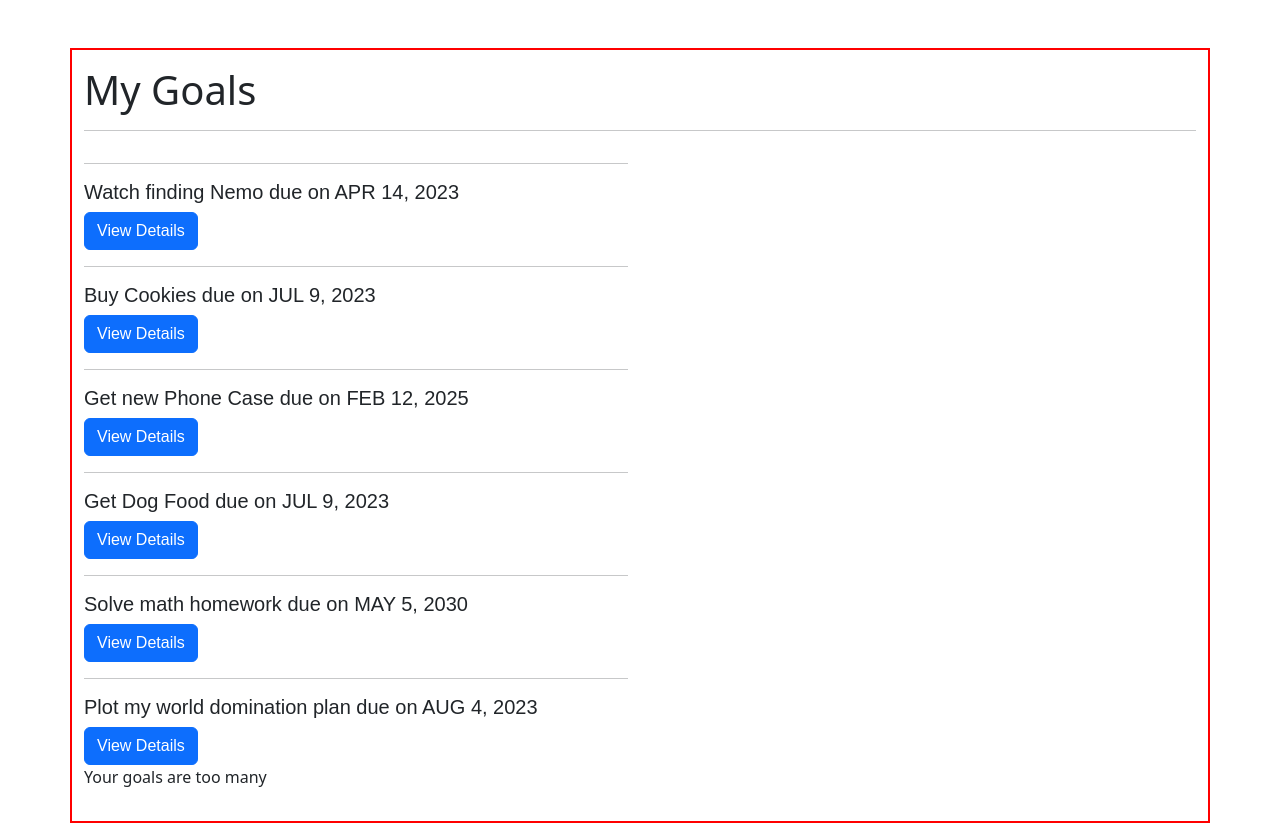
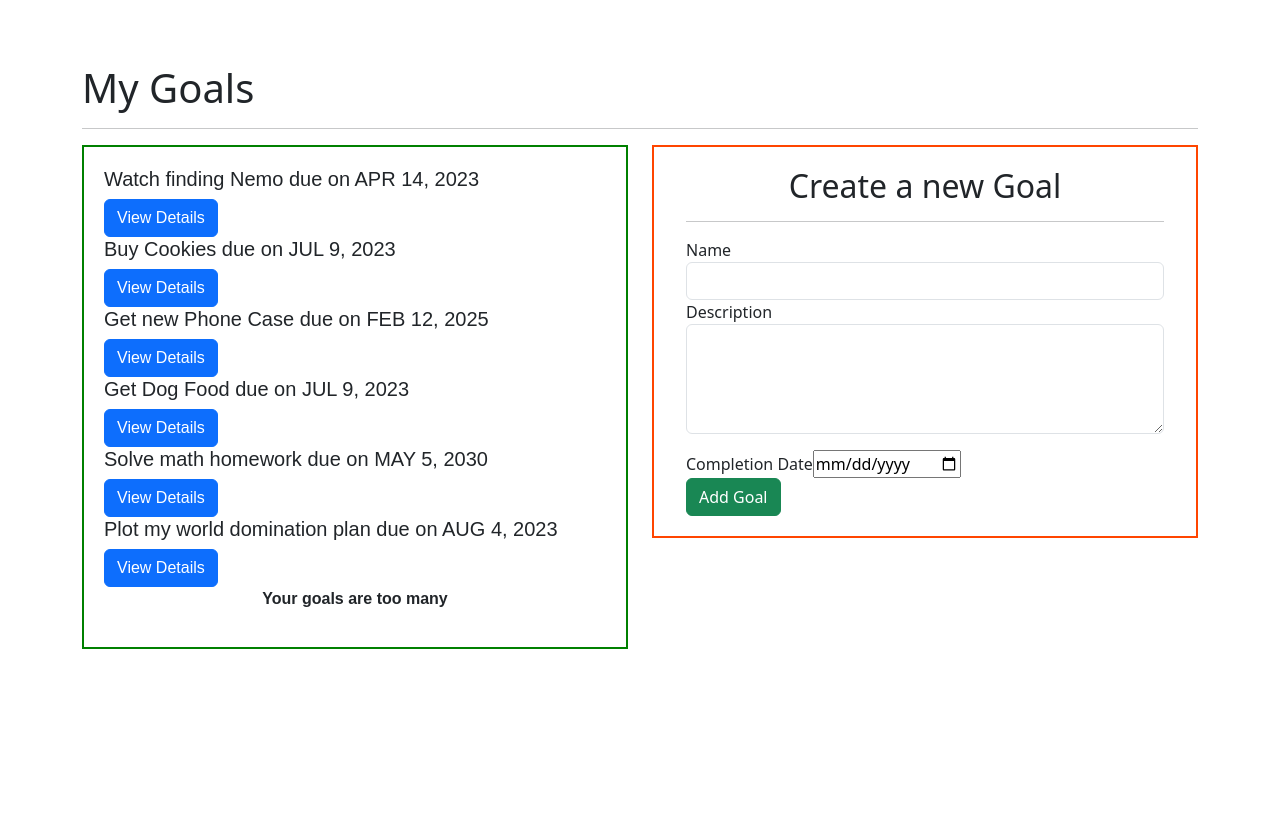
Before and after one commit to chanaiagwata/Goals, an Angular app: page / in a window 1280 px wide. After the commit the page ends 800 px from the top, so only its background shows below. Built offline with nearby package versions, Linux system fonts and the light colour scheme.

Commit message:
adds form

```diff
--- /dev/null
+++ b/src/app/goal-form/goal-form.component.html
@@ -0,0 +1,30 @@
+<div class="container-fluid">
+    <h2 class="text-center">Create a new Goal</h2>
+    <hr>
+    <form (ngSubmit)="submitGoal()" #goalForm = 'ngForm'> <!--added reference varibable 'goalForm' to this form tag-->
+        <div class="form-group">
+            <label for="name">Name</label>
+            <input type="text" required class="form-control" id="name" [(ngModel)]="newGoal.name" name="name" #name ='ngModel' required>
+            <div [hidden]="name.valid || name.pristine" class="alert alert-danger">
+                <p>Name is required</p>
+            </div>
+        <!--Test to see if we get the data-->
+        <!-- Display {{newGoal.name}} -->
+        </div>
+        <div class="form-group">
+            <label for="description">Description</label>
+            <textarea class="form-control" id="description" rows="4" [(ngModel)]="newGoal.description" name="description" #description ='ngModel' required></textarea>
+            <div [hidden]="description.valid || name.pristine" class="alert alert-danger">
+                <p>Description is required</p>
+            </div>
+        </div>
+        <div class="form-group mt-3">
+            <label for="complete">Completion Date</label>
+            <input type="date" id="complete"  [(ngModel)]="newGoal.completeDate" name="completeDate"  #completeDate="ngModel" required>
+            <div [hidden]="completeDate.valid || completeDate.pristine" class="alert alert-danger">
+                <p>Date is required</p>
+            </div>
+        </div>
+        <button type="submit" class="btn btn-success">Add Goal</button>
+    </form>
+</div>
--- /dev/null
+++ b/src/app/goal-form/goal-form.component.ts
@@ -0,0 +1,26 @@
+import { Component, EventEmitter, OnInit, Output } from '@angular/core';
+import { Goal } from '../goal';
+
+@Component({
+  selector: 'app-goal-form',
+  templateUrl: './goal-form.component.html',
+  styleUrls: ['./goal-form.component.css']
+})
+export class GoalFormComponent implements OnInit {
+
+  newGoal = new Goal(0, "", "", new Date());
+
+  //we will created addGoal event emitter object of type Goal that will emit an event to the parent component.
+  @Output() addGoal = new EventEmitter<Goal>();
+
+  //In the function below we use the emit method and pass in the new goal object we want to create
+  submitGoal(){
+    this.addGoal.emit(this.newGoal)
+  }
+
+  constructor() { }
+
+  ngOnInit(): void {
+  }
+
+}
--- a/src/app/goal/goal.component.css
+++ b/src/app/goal/goal.component.css
@@ -1,7 +1,18 @@
 
-.container{
-    border: 2px solid red;
+.goalsContainer{
+    border: 2px solid green;
+    padding: 20px;
+    /* margin:10px; */
 }
 .goals{
     font-family: sans-serif;
 }
+.warning{
+    font-family: sans-serif;
+    font-weight: bold;
+}
+.form{
+    border: 2px solid orangered;
+    padding: 20px;
+    /* margin:10px; */
+}
--- a/src/app/goal/goal.component.html
+++ b/src/app/goal/goal.component.html
@@ -3,8 +3,8 @@
   <hr>
   <div class="row">
     <div class="col-md-6">
+      <div class="goalsContainer">
         <div *ngFor = 'let goal of goals; let i = index'>
-            <hr>
           <div class="goals">
             <h5 appStrikethrough>{{goal.name}} due on {{goal.completeDate|date|uppercase}}</h5>
             <button (click)='toggleDetails(i)' class="btn btn-primary">View Details</button>
@@ -13,7 +13,17 @@
             <app-goal-detail-component [goal]='goal' (isComplete)='deleteGoal($event, i)'></app-goal-detail-component>
           </div>
         </div>
+        <p class="text-center warning" *ngIf="goals.length>5">Your goals are too many</p>
+
+      </div>
+
+    </div>
+    <div class="col-md-6">
+      <div class="form">
+        <app-goal-form (addGoal)="addNewGoal($event)" ></app-goal-form>
+      </div>
+
     </div>
   </div>
-  <p *ngIf="goals.length>5">Your goals are too many</p>
+
 </div>
--- a/src/app/goal/goal.component.ts
+++ b/src/app/goal/goal.component.ts
@@ -15,6 +15,12 @@ export class GoalComponent implements OnInit {
     new Goal(5,'Solve math homework','Damn Math', new Date(2030, 4,5)),
     new Goal(6,'Plot my world domination plan','Cause I am an evil overlord', new Date(2023, 7, 4)),
   ];
+  addNewGoal(goal: Goal){
+    let goalLength = this.goals.length;
+    goal.id = goalLength+1;
+    goal.completeDate = new Date(goal.completeDate);
+    this.goals.push(goal)
+  }
 
   toggleDetails(index:number){
     this.goals[index].showDescription = !this.goals[index].showDescription;
```
Also changed, not shown: src/app/app.module.ts (+6 -2 lines), src/app/goal-form/goal-form.component.css (added), 1 other file (tests, documents, lock files or other folders). Lines whose indentation alone changed are shown as unchanged.
